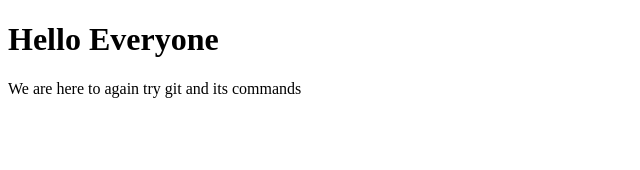
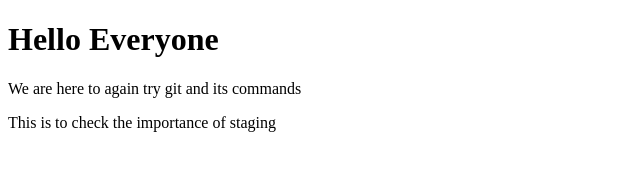
Before and after one commit to Monikagithub26/selfproject, a plain HTML site: page index.html in a window 1280 px wide. Shown: the whole page, without its empty margins (0-640 px from the left). Drawn offline with Linux system fonts and the light colour scheme.

Commit message:
small change in index.html

```diff
--- a/index.html
+++ b/index.html
@@ -8,5 +8,6 @@
 <body>
   <h1>Hello Everyone</h1>
   <p>We are here to again try git and its commands</p>
+  <p>This is to check the importance of staging</p>
 </body>
 </html>
```
